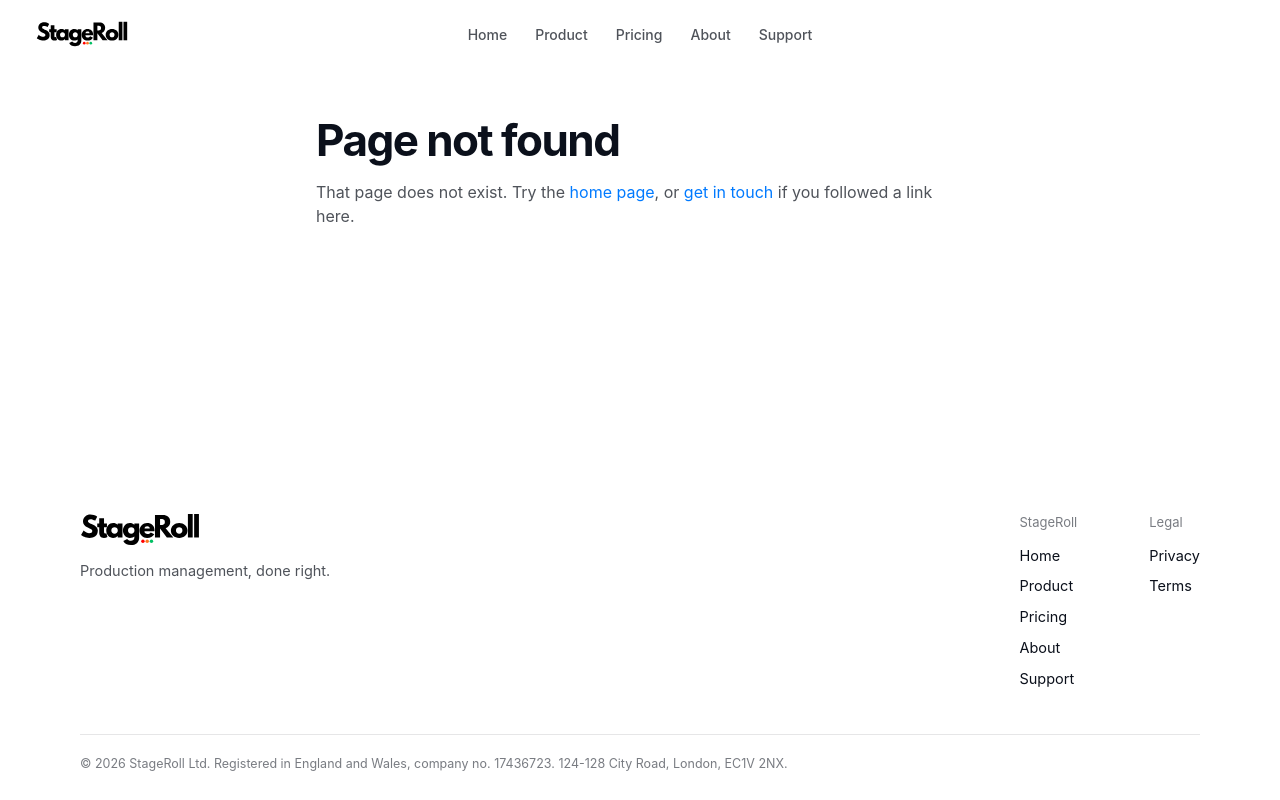
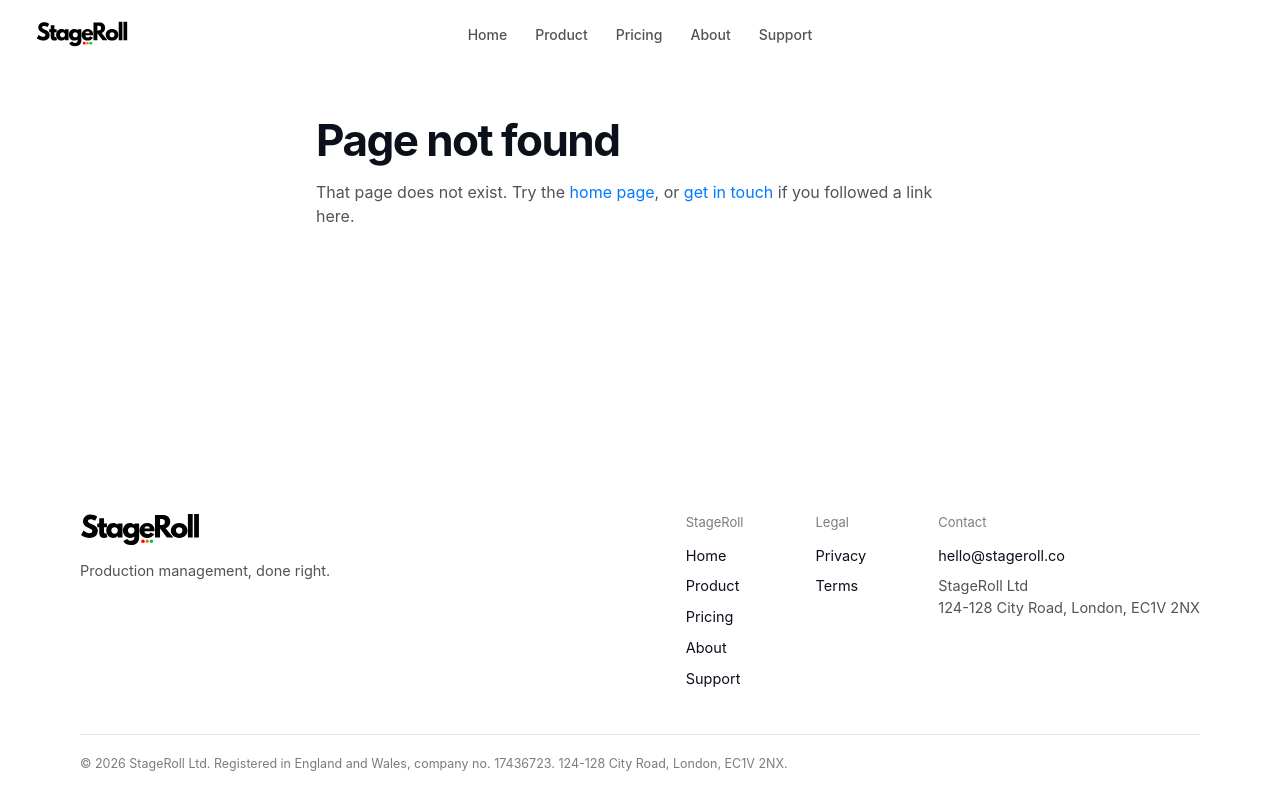
Before and after one commit to stageroll-ltd/stageroll-web, a React (Vite) app: page /404 in a window 1280 px wide. Built offline with nearby package versions, Linux system fonts and the light colour scheme.

Commit message:
feat: add contact information to footer and update pricing description for clarity

```diff
--- a/src/Layout.tsx
+++ b/src/Layout.tsx
@@ -106,6 +106,15 @@ export function Layout({ current, end, children }: { current: string; end?: Reac
               <a href="/privacy/">Privacy</a>
               <a href="/terms/">Terms</a>
             </div>
+            <div>
+              <p>Contact</p>
+              <a href={`mailto:${company.email}`}>{company.email}</a>
+              <address>
+                {company.name}
+                <br />
+                {company.address.slice(0, 3).join(', ')}
+              </address>
+            </div>
           </nav>
         </div>
         <p className="foot-small">
--- a/src/components/StoreBadges.tsx
+++ b/src/components/StoreBadges.tsx
@@ -4,7 +4,7 @@ import { Icon } from './Icon'
 // Where to get the app. Apple and Google allow only their official badge
 // artwork, unaltered, and only for a live (or pre-order) listing, and neither
 // lets the Apple or Google Play logo stand in a badge of our own. So until a
-// listing exists (links.ts) this is one plain "coming soon" mark with no store
+// listing exists (links.ts) this is one plain "launching on" mark with no store
 // logos. At launch, swap the links below for the official badges, downloaded
 // from Apple's and Google's marketing pages.
 export function StoreBadges({ light = false }: { light?: boolean }) {
@@ -15,7 +15,7 @@ export function StoreBadges({ light = false }: { light?: boolean }) {
         <span className={`store soon${tone}`}>
           <Icon name="phone" />
           <span>
-            <small>Coming soon to</small>
+            <small>Launching on</small>
             <b>iPhone, iPad and Android</b>
           </span>
         </span>
--- a/src/pages/Pricing.tsx
+++ b/src/pages/Pricing.tsx
@@ -164,7 +164,7 @@ export function Pricing() {
               Get in touch
             </a>
           </div>
-          <p className="prod-note">To use StageRoll on a production before launch, write to us.</p>
+          <p className="prod-note">Questions about plans, or setting up a production? Write to us.</p>
         </div>
       </section>
     </div>
--- a/src/routes.tsx
+++ b/src/routes.tsx
@@ -56,7 +56,7 @@ export const routes: Route[] = [
     path: '/pricing/',
     title: 'Pricing — StageRoll',
     description:
-      'StageRoll is priced per production: the production pays, and every crew member’s account is free. Starter, Pro and Enterprise plans are published at launch.',
+      'StageRoll is priced per production: the production pays, and every crew account is free. Free, Starter, Pro and Enterprise plans, with every department included.',
     nav: 'Pricing',
     Page: Pricing,
   },
--- a/src/styles.css
+++ b/src/styles.css
@@ -1276,6 +1276,14 @@ html.js .steps li.on {
   text-underline-offset: 0.2em;
 }
 
+/* The postal address under the email, in the Contact column. */
+.foot nav address {
+  font-style: normal;
+  font-size: 14.5px;
+  line-height: 1.5;
+  color: var(--ink2);
+}
+
 .foot-small {
   margin-top: 36px;
   margin-bottom: 0;
```
